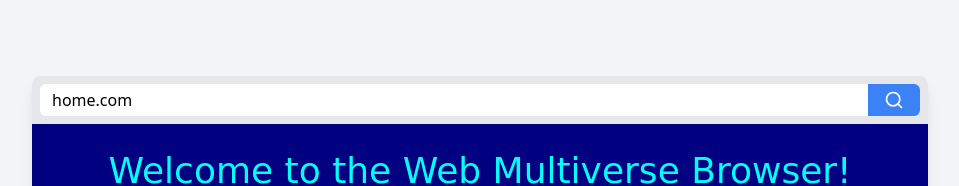
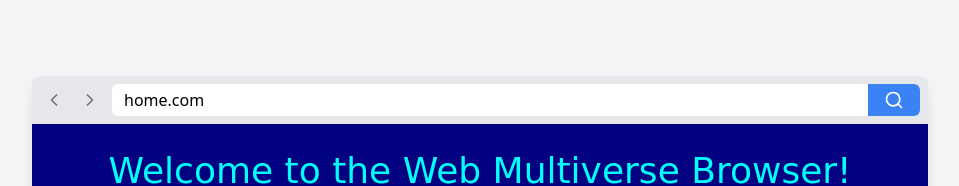
Before and after one commit to vpukhanov/web-multiverse, a Next.js app: page / in a window 1280 px wide. Shown: the top 186 px of the page, without its empty margins (160-1119 px from the left). Built offline with nearby package versions, Linux system fonts and the light colour scheme.

Commit message:
feat: add browser history

```diff
--- a/components/browser/browser.tsx
+++ b/components/browser/browser.tsx
@@ -1,13 +1,22 @@
 "use client";
 
-import { Search } from "lucide-react";
-import { useState, MouseEvent } from "react";
+import { Search, ChevronLeft, ChevronRight } from "lucide-react";
+import { useState, type MouseEvent } from "react";
 
 import { manualContent } from "./manual";
+
+interface HistoryEntry {
+  url: string;
+  content: string;
+}
 
 export default function Browser() {
   const [url, setUrl] = useState("home.com");
   const [content, setContent] = useState(manualContent);
+  const [history, setHistory] = useState<HistoryEntry[]>([
+    { url: "home.com", content: manualContent },
+  ]);
+  const [currentHistoryIndex, setCurrentHistoryIndex] = useState(0);
 
   const handleSubmit = (e: React.FormEvent) => {
     e.preventDefault();
@@ -15,13 +24,21 @@ export default function Browser() {
   };
 
   const navigateTo = (newUrl: string) => {
+    let newContent: string;
     if (newUrl === "home.com") {
-      setContent(manualContent);
+      newContent = manualContent;
     } else {
-      setContent(`<h1>You are viewing: ${newUrl}</h1>
-                  <p>Content for this URL would be generated here.</p>`);
+      newContent = `<h1>You are viewing: ${newUrl}</h1>
+                    <p>Content for this URL would be generated here.</p>`;
     }
     setUrl(newUrl);
+    setContent(newContent);
+
+    // Update history
+    const newHistory = history.slice(0, currentHistoryIndex + 1);
+    newHistory.push({ url: newUrl, content: newContent });
+    setHistory(newHistory);
+    setCurrentHistoryIndex(newHistory.length - 1);
   };
 
   const handleClick = (e: MouseEvent) => {
@@ -35,10 +52,46 @@ export default function Browser() {
     }
   };
 
+  const goBack = () => {
+    if (currentHistoryIndex > 0) {
+      const newIndex = currentHistoryIndex - 1;
+      setCurrentHistoryIndex(newIndex);
+      const { url: prevUrl, content: prevContent } = history[newIndex];
+      setUrl(prevUrl);
+      setContent(prevContent);
+    }
+  };
+
+  const goForward = () => {
+    if (currentHistoryIndex < history.length - 1) {
+      const newIndex = currentHistoryIndex + 1;
+      setCurrentHistoryIndex(newIndex);
+      const { url: nextUrl, content: nextContent } = history[newIndex];
+      setUrl(nextUrl);
+      setContent(nextContent);
+    }
+  };
+
   return (
     <div className="w-full max-w-4xl overflow-hidden rounded-lg bg-white shadow-lg">
       {/* Browser Chrome */}
       <div className="flex items-center bg-gray-200 p-2">
+        <button
+          onClick={goBack}
+          disabled={currentHistoryIndex === 0}
+          className="mr-2 rounded p-1 hover:bg-gray-300 disabled:opacity-50"
+          aria-label="Go back"
+        >
+          <ChevronLeft size={20} />
+        </button>
+        <button
+          onClick={goForward}
+          disabled={currentHistoryIndex === history.length - 1}
+          className="mr-2 rounded p-1 hover:bg-gray-300 disabled:opacity-50"
+          aria-label="Go forward"
+        >
+          <ChevronRight size={20} />
+        </button>
         <form onSubmit={handleSubmit} className="flex flex-grow items-stretch">
           <input
             type="text"
```
